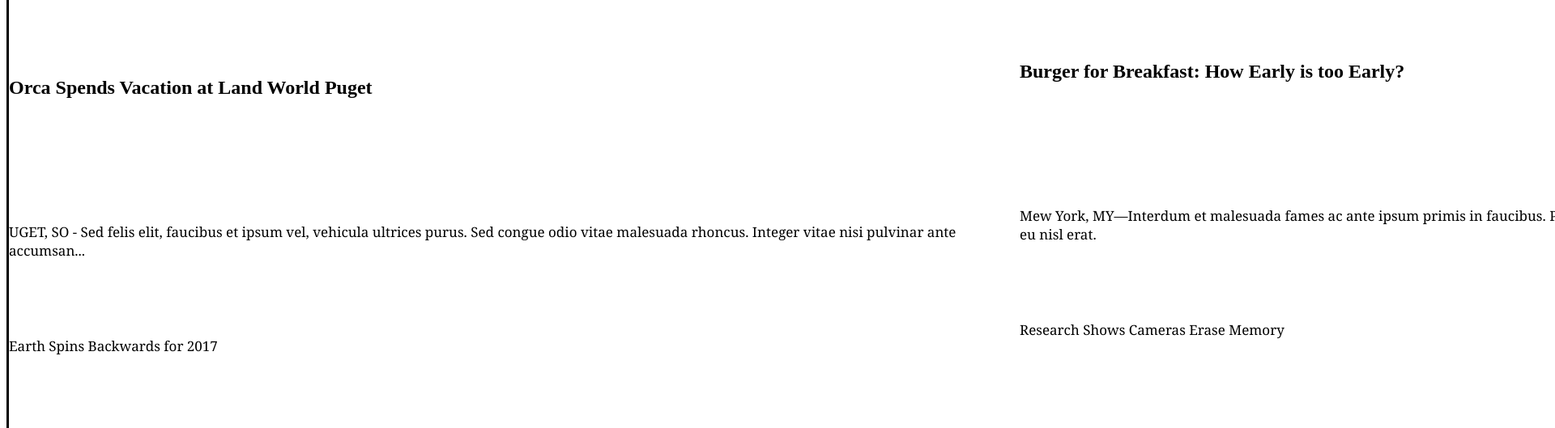
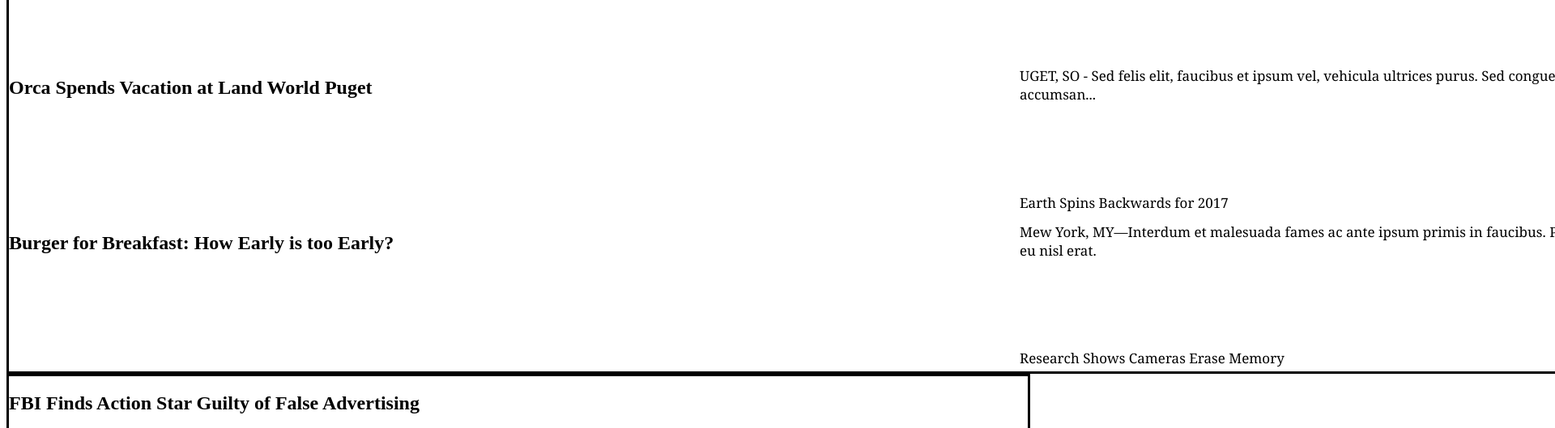
Before and after one commit to HanaKz/MyTime, a plain HTML site: page index.html in a window 1280 px wide. Shown: the part 382-911 px from the top of the page at 81% size, 1920 px wide, since content can reach past the window. Drawn offline with Linux system fonts and the light colour scheme.

Commit message:
Update index.html

```diff
--- a/index.html
+++ b/index.html
@@ -24,7 +24,7 @@
             <div class="content"><p>MONUMENT VALLEY, AZ - Lorem ipsum dolor sit amet, consectetur adipiscing elit. Pellentesque nec nisl at augue dapibus dignissim. Nunc condimentum rutrum metus, ac eleifend lacus viverra nec. Proin ultrices egestas diam sed mollis. Nulla sapien massa, dictum vitae est et, pellentesque rutrum risus. Nunc volutpat, metus ac rutrum tempus, orci nisi porttitor dolor, sit amet luctus metus est ut mauris. Quisque vulputate nisl vitae massa rhoncus, at sagittis elit accumsan. Etiam tempus, lorem quis blandit imperdiet, enim dui lobortis tortor, sit amet lobortis arcu ex id odio. Nam fermentum nulla et eros bibendum, sed ullamcorper massa scelerisque. Vestibulum aliquet placerat leo a hendrerit. Nulla non sagittis neque. Nullam sit amet fringilla
             massa.</p>
             </div>
-  <div class="tiny">
+  <div class="tiny one">
        <div class="title"><h2>Orca Spends Vacation at Land World Puget</h2>
       </div>
             <div class="content"><p>UGET, SO - Sed felis elit, faucibus et ipsum vel, vehicula ultrices purus. Sed congue odio vitae malesuada rhoncus. Integer vitae nisi pulvinar ante
@@ -32,7 +32,8 @@
             </div>
                    <div class="picture-title"><p>Earth Spins Backwards for 2017</p>
                    </div>
-
+    </div>
+  <div class="tiny two">
       <div class="title"><h2>Burger for Breakfast: How Early is too Early?</h2>
       </div>
             <div class="content"><p>Mew York, MY—Interdum et malesuada fames ac ante ipsum primis in faucibus. Pellentesque id quam facilisis, ultrices ante ut, rutrum enim. Praesent eu nisl
@@ -40,6 +41,7 @@
             </div>
                   <div class="picture-title"><p>Research Shows Cameras Erase Memory</p>
                   </div></div>
+  </div>
     </div>
     <div class="column medium">
       <h2>FBI Finds Action Star Guilty of False Advertising</h2>
```
